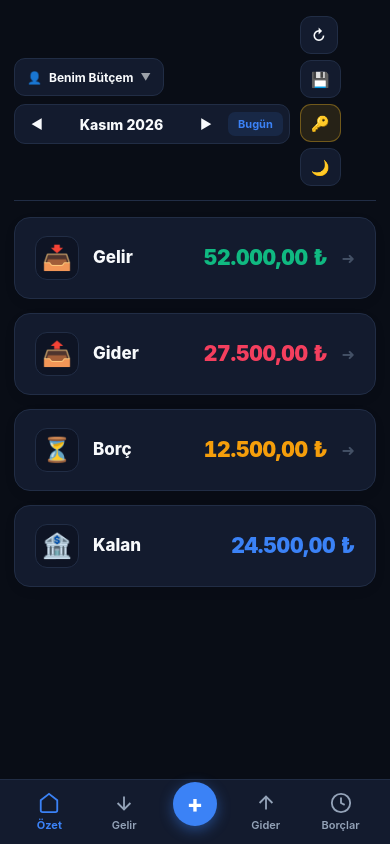
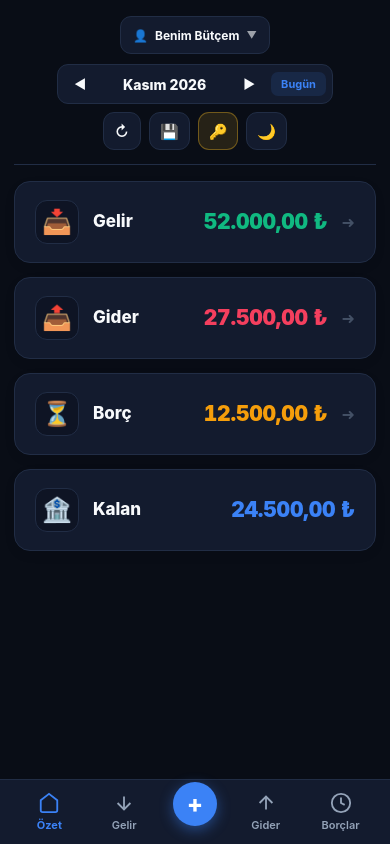
Before and after one commit to tahiroski/melopro, a plain HTML site: page index.html in a window 390 px wide. Drawn offline with Linux system fonts and the light colour scheme.

Commit message:
feat: position action icons directly under date as horizontal row in summary view

```diff
--- a/index.html
+++ b/index.html
@@ -133,19 +133,34 @@
         /* HEADER */
         .header {
             display: flex;
-            justify-content: space-between;
-            align-items: center;
+            flex-direction: column;
             gap: 12px;
             margin-bottom: 20px;
             padding: 4px 0 16px;
             border-bottom: 1px solid var(--border);
         }
 
-        .header-left {
-            display: flex;
-            align-items: center;
-            gap: 10px;
-            flex-wrap: wrap;
+        .header-top-row {
+            display: flex;
+            align-items: flex-start;
+            justify-content: space-between;
+            gap: 12px;
+            width: 100%;
+        }
+
+        .header-date-box {
+            display: flex;
+            flex-direction: column;
+            align-items: center;
+            gap: 8px;
+        }
+
+        .header-date-box .actions {
+            display: flex;
+            align-items: center;
+            justify-content: center;
+            gap: 8px;
+            width: 100%;
         }
 
         /* PROFILE DROPDOWN (İZOLASYON MOTORU) */
@@ -1629,8 +1644,14 @@
                 margin-bottom: 16px;
                 padding-bottom: 14px;
             }
-            .header-left {
-                gap: 8px;
+            .header-top-row {
+                flex-direction: column;
+                align-items: center;
+                gap: 10px;
+            }
+            .header-date-box {
+                width: 100%;
+                align-items: center;
             }
             .profile-btn {
                 padding: 7px 12px;
@@ -1684,7 +1705,7 @@
 <div class="container" id="mainContainer">
     <!-- HEADER (SADECE ÖZET BÖLÜMÜNDE GÖRÜNÜR) -->
     <header class="header" id="appHeader">
-        <div class="header-left">
+        <div class="header-top-row">
             <!-- ÇOKLU PROFİL & İZOLASYON SEÇİCİSİ -->
             <div class="profile-selector">
                 <button class="profile-btn" id="profileSelectorBtn" onclick="toggleProfileDropdown()">
@@ -1701,15 +1722,16 @@
                 </div>
             </div>
 
-            <!-- TARİH SEÇİCİ (MELOPRO YERİNE, SADECE ÖZET BÖLÜMÜNDE GÖRÜNÜR) -->
+            <!-- TARİH SEÇİCİ VE ALTINDA YATAY İKONLAR -->
+            <div class="header-date-box">
                 <div class="month-nav" id="headerMonthNav">
                     <button class="month-btn" onclick="changeMonth(-1)" title="Önceki Ay">◀</button>
                     <div class="current-month-label" id="monthLabel">Kasım 2026</div>
                     <button class="month-btn" onclick="changeMonth(1)" title="Sonraki Ay">▶</button>
                     <button class="today-btn" onclick="goToCurrentMonth()" title="Bugünkü Aya Git">Bugün</button>
                 </div>
-        </div>
-
+
+                <!-- SAĞDAKİ İKONLAR TARİHİN ALTINA YATAY BİR SATIR -->
                 <div class="actions">
                     <button class="btn" onclick="copyRecurring()" title="Sabitleri Aktar">
                         <span>↻</span>
@@ -1723,6 +1745,8 @@
                     <button class="btn" onclick="toggleTheme()" id="themeBtn" title="Koyu / Açık Tema">
                         <span>🌙</span>
                     </button>
+                </div>
+            </div>
         </div>
     </header>
 
```
Also changed, not shown: MeloPro.html (+37 -13 lines). Lines whose indentation alone changed are shown as unchanged.
